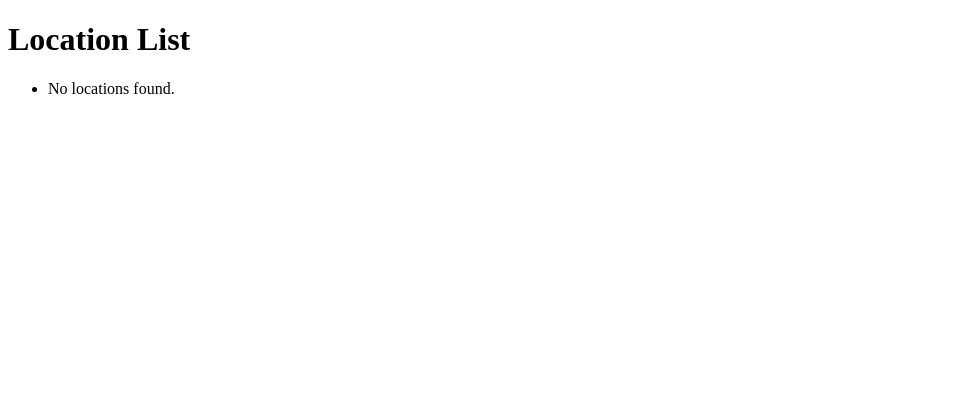
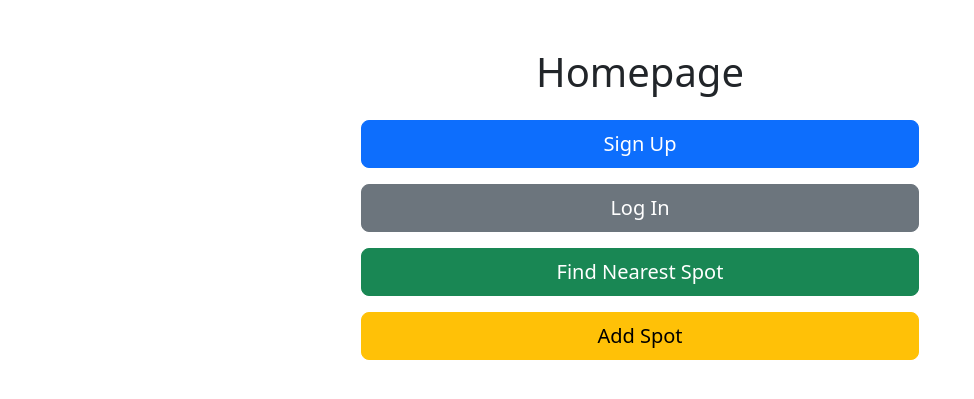
Before and after one commit to hodinit/Licenta-Django, a Django app: page / in a window 1280 px wide. Shown: the top 399 px of the page, without its empty margins (0-974 px from the left). Run offline with Django 5.2, Linux system fonts and the light colour scheme; data that the repository does not hold is empty.

Commit message:
adding homepage with buttons to each page

```diff
--- a/licenta/app/views.py
+++ b/licenta/app/views.py
@@ -8,3 +8,15 @@ def hello_world(request):
 def location_list(request):
     locations = Location.objects.all()
     return render(request, 'locations.html', {'locations': locations})
+
+def homepage(request):
+    return render(request, 'homepage.html')
+
+def signup(request):
+    return HttpResponse("signup page")
+
+def login(request):
+    return HttpResponse("login page")
+
+def form(request):
+    return HttpResponse("new spot submit form")
--- a/licenta/licenta/urls.py
+++ b/licenta/licenta/urls.py
@@ -20,5 +20,9 @@ from app import views
 
 urlpatterns = [
     path('admin/', admin.site.urls),
-    path('', views.location_list, name='location_list'),
+    path('', views.homepage, name='homepage'),
+    path('signup/', views.signup, name='signup'),
+    path('login/', views.login, name='login'),
+    path('locations/', views.location_list, name='locations'),
+    path('form/', views.form, name='form'),
 ]
--- /dev/null
+++ b/licenta/templates/homepage.html
@@ -0,0 +1,20 @@
+<!DOCTYPE html>
+<html lang="en">
+<head>
+    <meta charset="UTF-8">
+    <meta name="viewport" content="width=device-width, initial-scale=1.0">
+    <link href="https://cdn.jsdelivr.net/npm/bootstrap@5.3.5/dist/css/bootstrap.min.css" rel="stylesheet" integrity="sha384-SgOJa3DmI69IUzQ2PVdRZhwQ+dy64/BUtbMJw1MZ8t5HZApcHrRKUc4W0kG879m7" crossorigin="anonymous">
+    <title>Homepage</title>
+</head>
+<body>
+    <div class="container text-center mt-5">
+        <h1 class="mb-4">Homepage</h1>
+        <div class="d-flex flex-column align-items-center">
+            <a class="btn btn-primary btn-lg mb-3 w-50" href="{% url 'signup' %}" role="button">Sign Up</a>
+            <a class="btn btn-secondary btn-lg mb-3 w-50" href="{% url 'login' %}" role="button">Log In</a>
+            <a class="btn btn-success btn-lg mb-3 w-50" href="{% url 'locations' %}" role="button">Find Nearest Spot</a>
+            <a class="btn btn-warning btn-lg mb-3 w-50" href="{% url 'form' %}" role="button">Add Spot</a>
+        </div>
+    </div>
+</body>
+</html>
--- a/licenta/templates/locations.html
+++ b/licenta/templates/locations.html
@@ -4,7 +4,7 @@
     <title>Locations</title>
 </head>
 <body>
-    <h1>Location List</h1>
+    <h1>Locations</h1>
     <ul>
         {% for location in locations %}
             <li>Latitude: {{ location.latitude }} | Longitude: {{ location.longitude }}</li>
```
